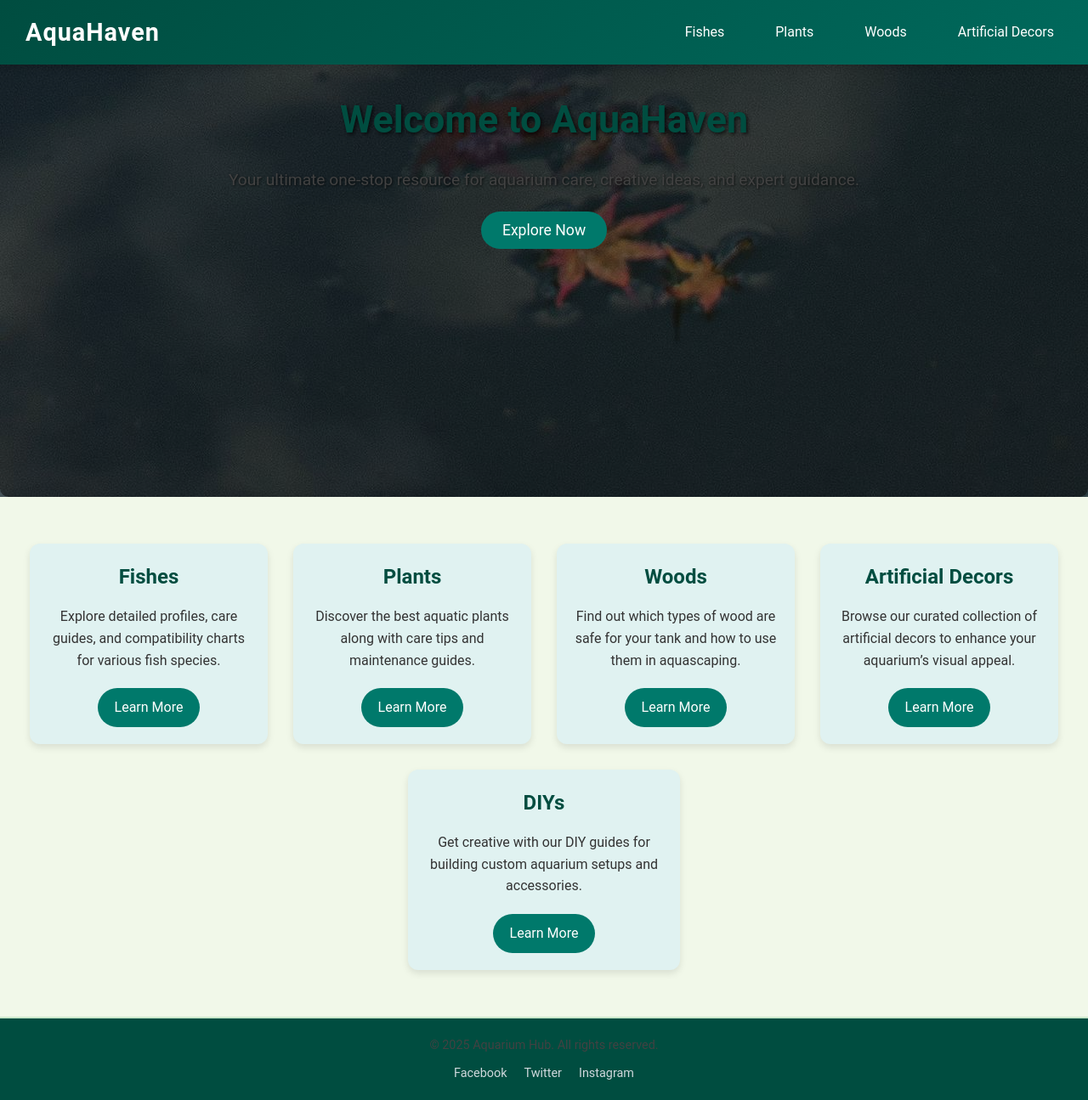
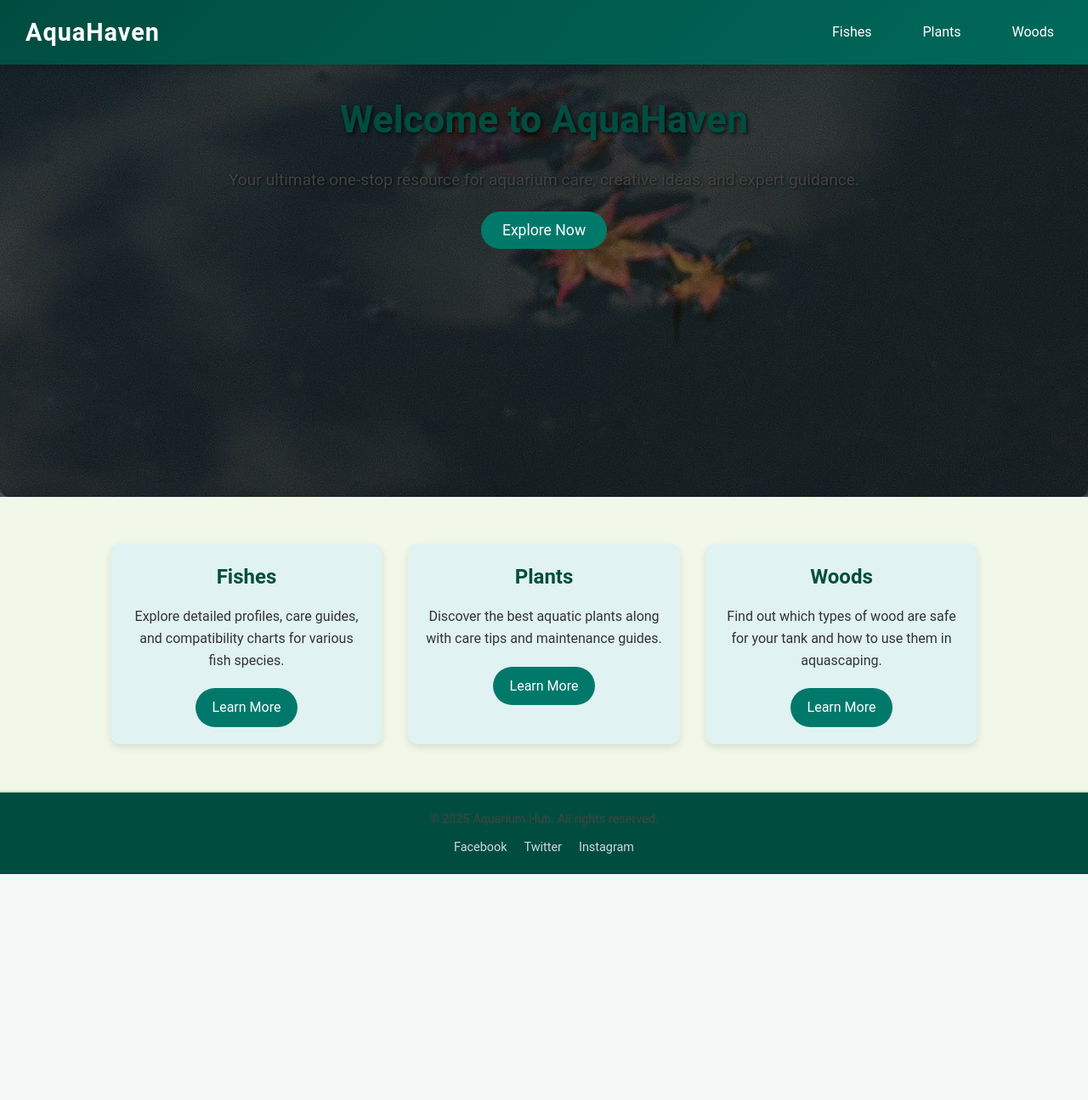
Before and after one commit to shashank23-10/AquaHaven, a React (Create React App) app in the folder fish-frontend/: page / in a window 1280 px wide. Shown: the whole page at 85% size. After the commit the page ends 1029 px from the top, so only its background shows below. Built offline with nearby package versions, Linux system fonts and the light colour scheme.

Commit message:
Update 1.0.0

```diff
--- a/fish-frontend/src/components/HomePage.js
+++ b/fish-frontend/src/components/HomePage.js
@@ -33,11 +33,6 @@ function HomePage() {
           <li>
             <Link to="/woods" onClick={() => setMenuOpen(false)}>
               Woods
-            </Link>
-          </li>
-          <li>
-            <Link to="/decors" onClick={() => setMenuOpen(false)}>
-              Artificial Decors
             </Link>
           </li>
         </ul>
@@ -89,26 +84,6 @@ function HomePage() {
             Learn More
           </Link>
         </div>
-        <div className="description-card">
-          <h2>Artificial Decors</h2>
-          <p>
-            Browse our curated collection of artificial decors to enhance your
-            aquarium’s visual appeal.
-          </p>
-          <Link className="learn-more" to="/decors">
-            Learn More
-          </Link>
-        </div>
-        <div className="description-card">
-          <h2>DIYs</h2>
-          <p>
-            Get creative with our DIY guides for building custom aquarium setups
-            and accessories.
-          </p>
-          <Link className="learn-more" to="/diy">
-            Learn More
-          </Link>
-        </div>
       </section>
 
       {/* Footer */}
```
